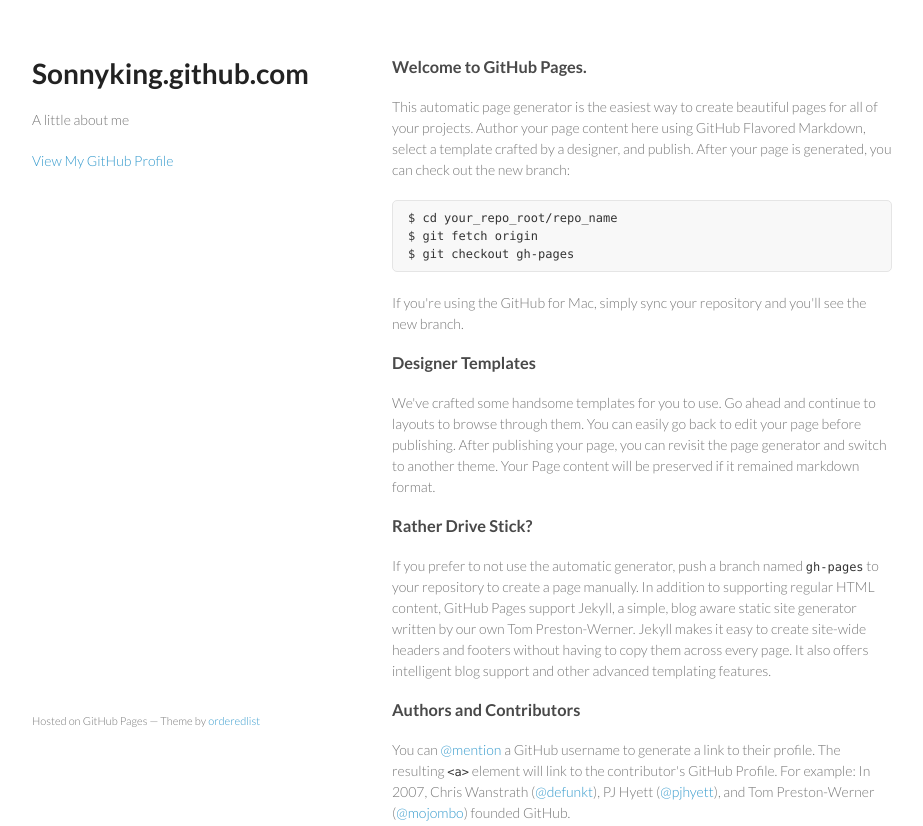
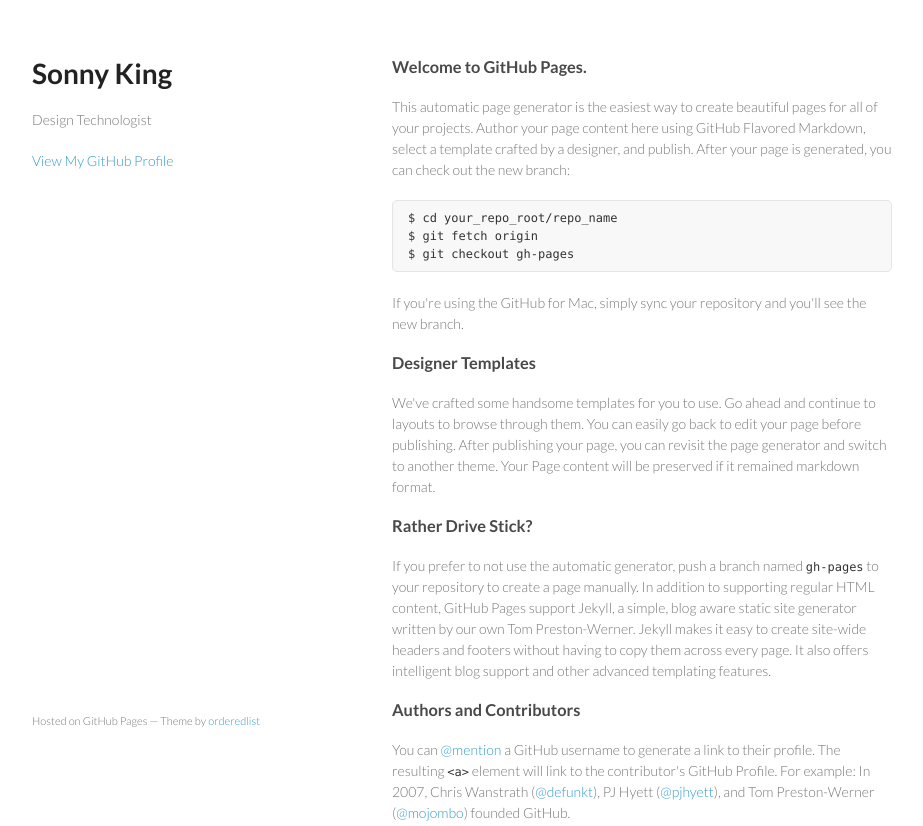
Before and after one commit to sonnyking/sonnyking.github.com, a plain HTML site: page index.html in a window 1280 px wide. Shown: the top 826 px of the page, without its empty margins (178-1101 px from the left). Drawn offline with Linux system fonts and the light colour scheme.

Commit message:
Update index.html

```diff
--- a/index.html
+++ b/index.html
@@ -3,7 +3,7 @@
   <head>
     <meta charset="utf-8">
     <meta http-equiv="X-UA-Compatible" content="chrome=1">
-    <title>Sonnyking.github.com by sonnyking</title>
+    <title>Sonny King : Design Technologist</title>
 
     <link rel="stylesheet" href="stylesheets/styles.css">
     <link rel="stylesheet" href="stylesheets/pygment_trac.css">
@@ -15,8 +15,8 @@
   <body>
     <div class="wrapper">
       <header>
-        <h1>Sonnyking.github.com</h1>
-        <p>A little about me</p>
+        <h1>Sonny King</h1>
+        <p>Design Technologist</p>
 
 
         <p class="view"><a href="https://github.com/sonnyking">View My GitHub Profile</a></p>
```
